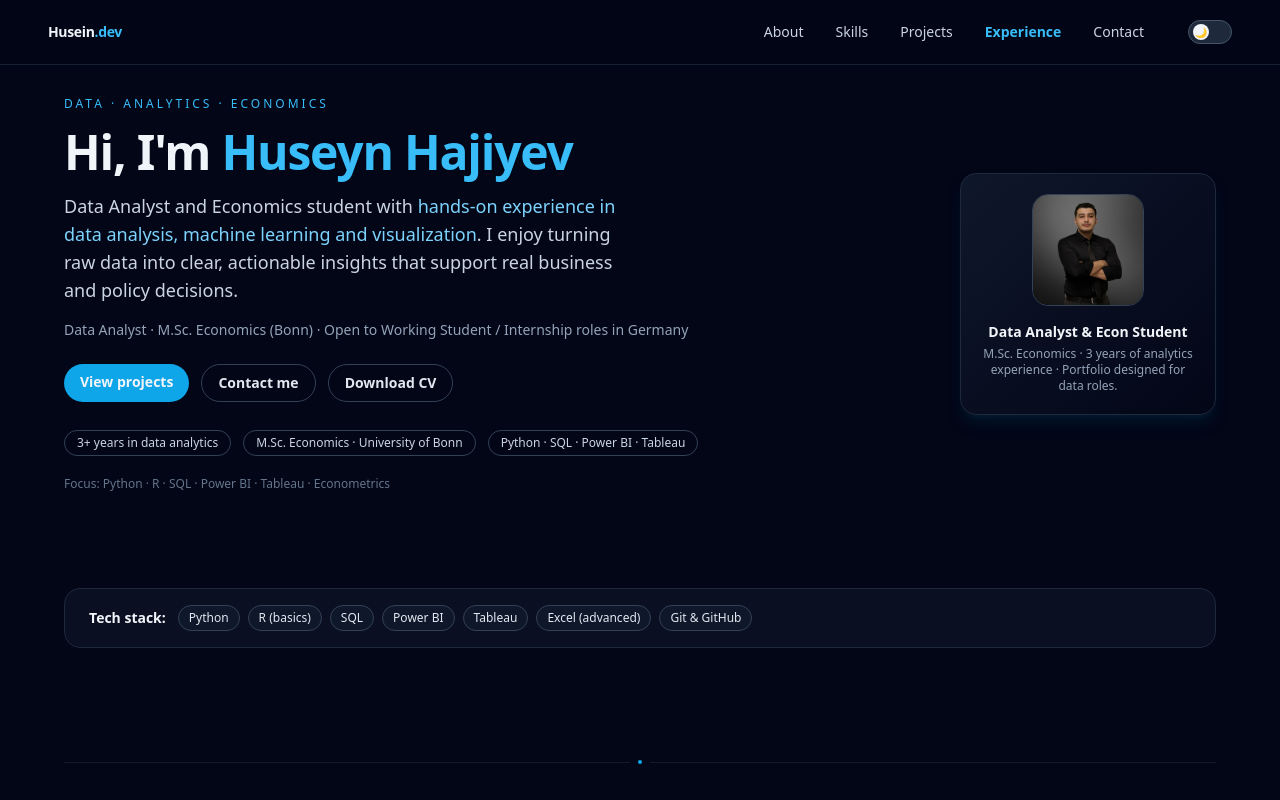
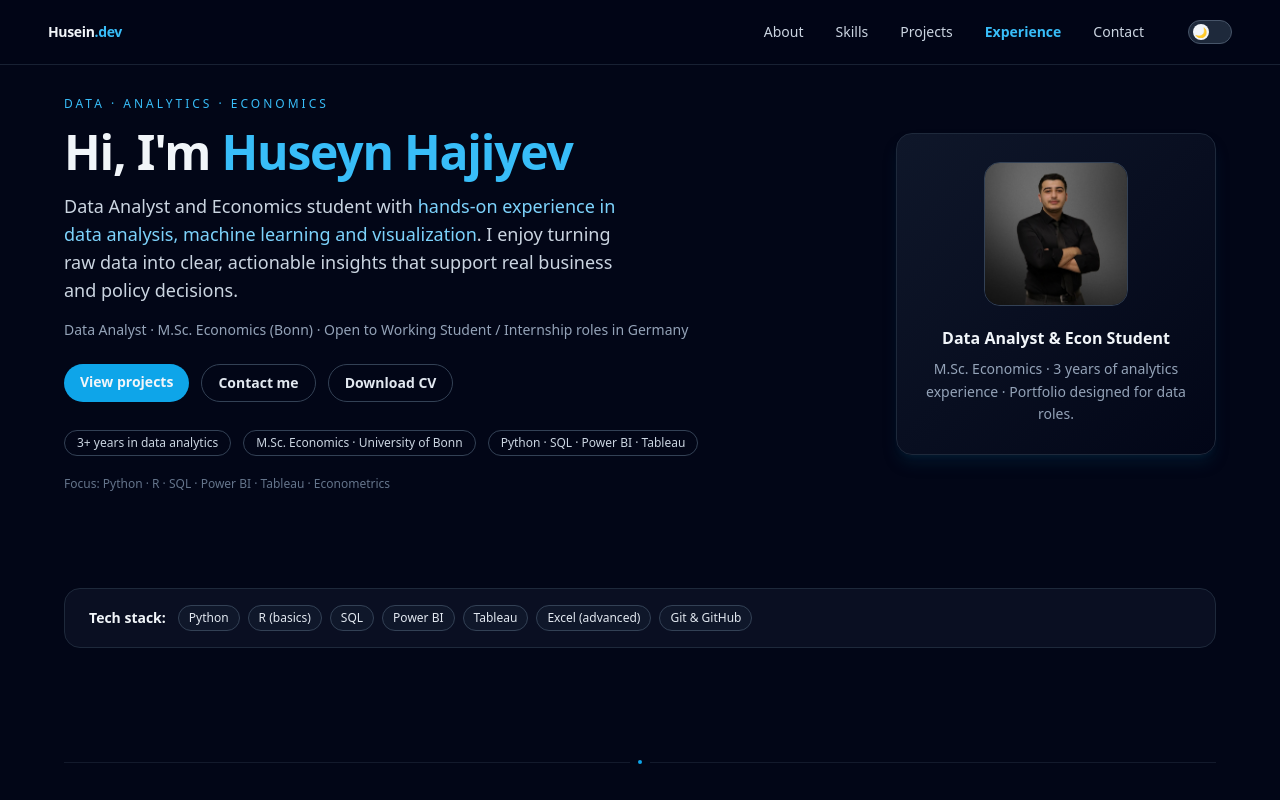
Before and after one commit to HuseinHaji/husein-portfolio, a React (Vite) app: page / in a window 1280 px wide. Shown: the top 800 px of the page. Built offline with nearby package versions, Linux system fonts and the light colour scheme.

Commit message:
Hero Updated

```diff
--- a/src/components/Hero.jsx
+++ b/src/components/Hero.jsx
@@ -17,25 +17,23 @@ export default function Hero() {
         <p className="text-xs uppercase tracking-[0.25em] text-sky-400">
           Data · Analytics · Economics
         </p>
+
         <h1 className="text-3xl sm:text-4xl md:text-5xl font-bold tracking-tight">
           Hi, I&apos;m{" "}
-          <span className="text-sky-400">
-            Huseyn Hajiyev
-          </span>
+          <span className="text-sky-400">Huseyn Hajiyev</span>
         </h1>
+
         <p className="text-lg text-slate-300 max-w-xl">
           Data Analyst and Economics student with{" "}
           <span className="text-sky-300">
-            hands-on experience in data analysis, machine learning and
-            visualization
+            hands-on experience in data analysis, machine learning and visualization
           </span>
-          . I enjoy turning raw data into clear, actionable insights that
-          support real business and policy decisions.
+          . I enjoy turning raw data into clear, actionable insights that support
+          real business and policy decisions.
         </p>
 
         <p className="text-sm text-slate-400">
-          Data Analyst · M.Sc. Economics (Bonn) · Open to Working Student /
-          Internship roles in Germany
+          Data Analyst · M.Sc. Economics (Bonn) · Open to Working Student / Internship roles in Germany
         </p>
 
         <div className="flex flex-wrap gap-3 pt-2">
@@ -45,12 +43,14 @@ export default function Hero() {
           >
             View projects
           </a>
+
           <a
             href="#contact"
             className="px-4 py-2 rounded-full border border-slate-700 hover:border-sky-400 text-sm font-semibold text-slate-200 hover:text-sky-300 transition-colors"
           >
             Contact me
           </a>
+
           <a
             href="/Huseyn_Hajiyev_Resume.pdf"
             className="px-4 py-2 rounded-full border border-slate-700 hover:border-sky-400 text-sm font-semibold text-slate-200 hover:text-sky-300 transition-colors"
@@ -77,19 +77,19 @@ export default function Hero() {
         </p>
       </motion.div>
 
-      {/* Right – card */}
+      {/* Right – card (BIGGER) */}
       <motion.div
-        className="w-full md:w-64"
+        className="w-full md:w-80"    // <--- increased from md:w-64
         initial={{ opacity: 0, x: 24 }}
         animate={{ opacity: 1, x: 0 }}
         transition={{ duration: 0.6, ease: "easeOut", delay: 0.1 }}
       >
-        <div className="relative rounded-2xl border border-slate-800 bg-gradient-to-br from-slate-900 to-slate-950 p-5 shadow-lg shadow-sky-950/40">
+        <div className="relative rounded-2xl border border-slate-800 bg-gradient-to-br from-slate-900 to-slate-950 p-7 shadow-lg shadow-sky-950/40">
           <a
             href="https://www.linkedin.com/in/huseynhajiyev10"
             target="_blank"
             rel="noopener noreferrer"
-            className="block h-28 w-28 mx-auto mb-4 rounded-2xl overflow-hidden border border-slate-700 hover:border-sky-400 transition-all"
+            className="block h-36 w-36 mx-auto mb-5 rounded-2xl overflow-hidden border border-slate-700 hover:border-sky-400 transition-all"
           >
             <img
               src={huseynPhoto}
@@ -97,11 +97,13 @@ export default function Hero() {
               className="h-full w-full object-cover"
             />
           </a>
-          <div className="space-y-1 text-center">
-            <p className="text-sm font-semibold text-slate-100">
+
+          <div className="space-y-2 text-center">
+            <p className="text-base font-semibold text-slate-100">
               Data Analyst & Econ Student
             </p>
-            <p className="text-xs text-slate-400">
+
+            <p className="text-sm text-slate-400 leading-relaxed max-w-xs mx-auto">
               M.Sc. Economics · 3 years of analytics experience · Portfolio
               designed for data roles.
             </p>
```
